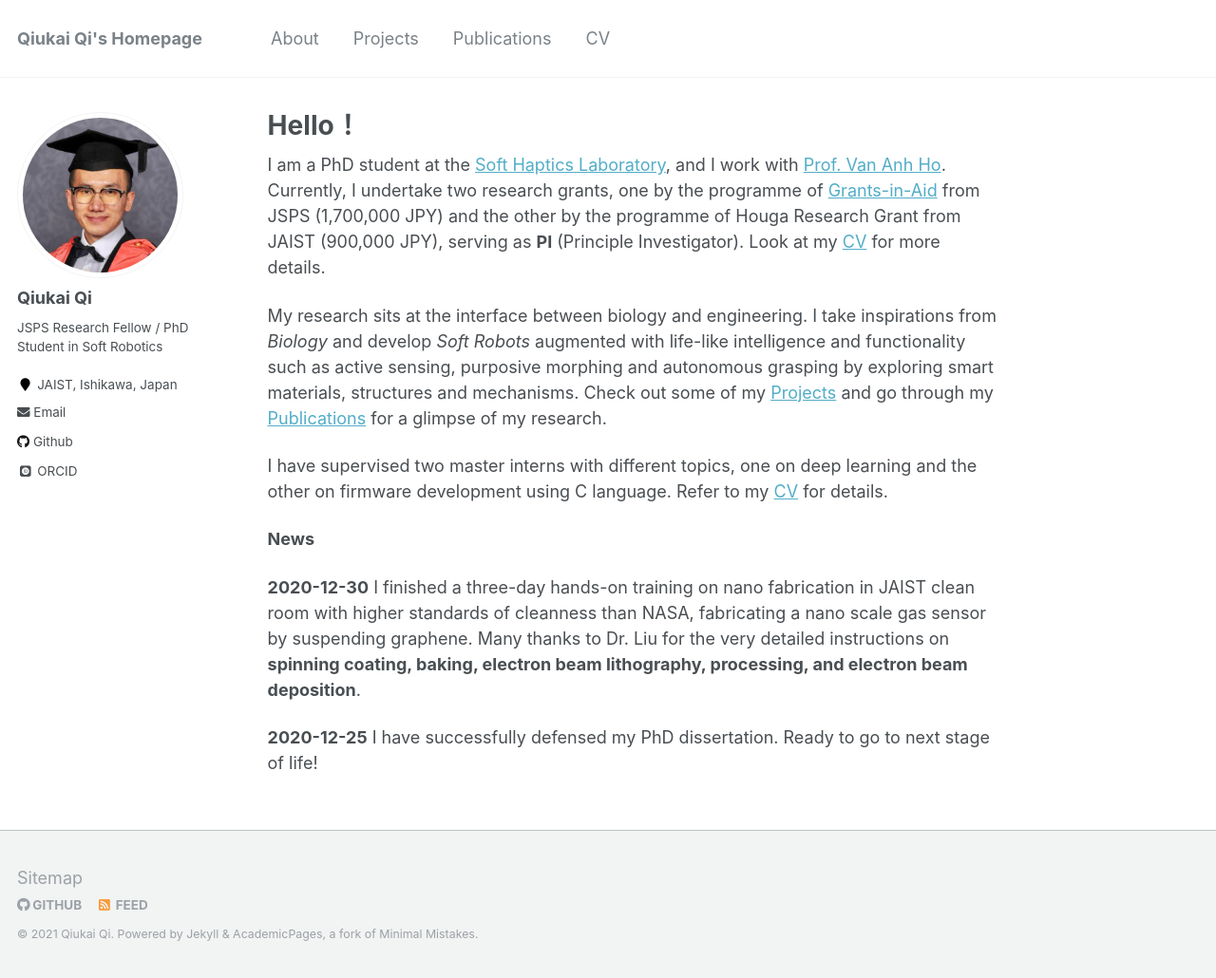
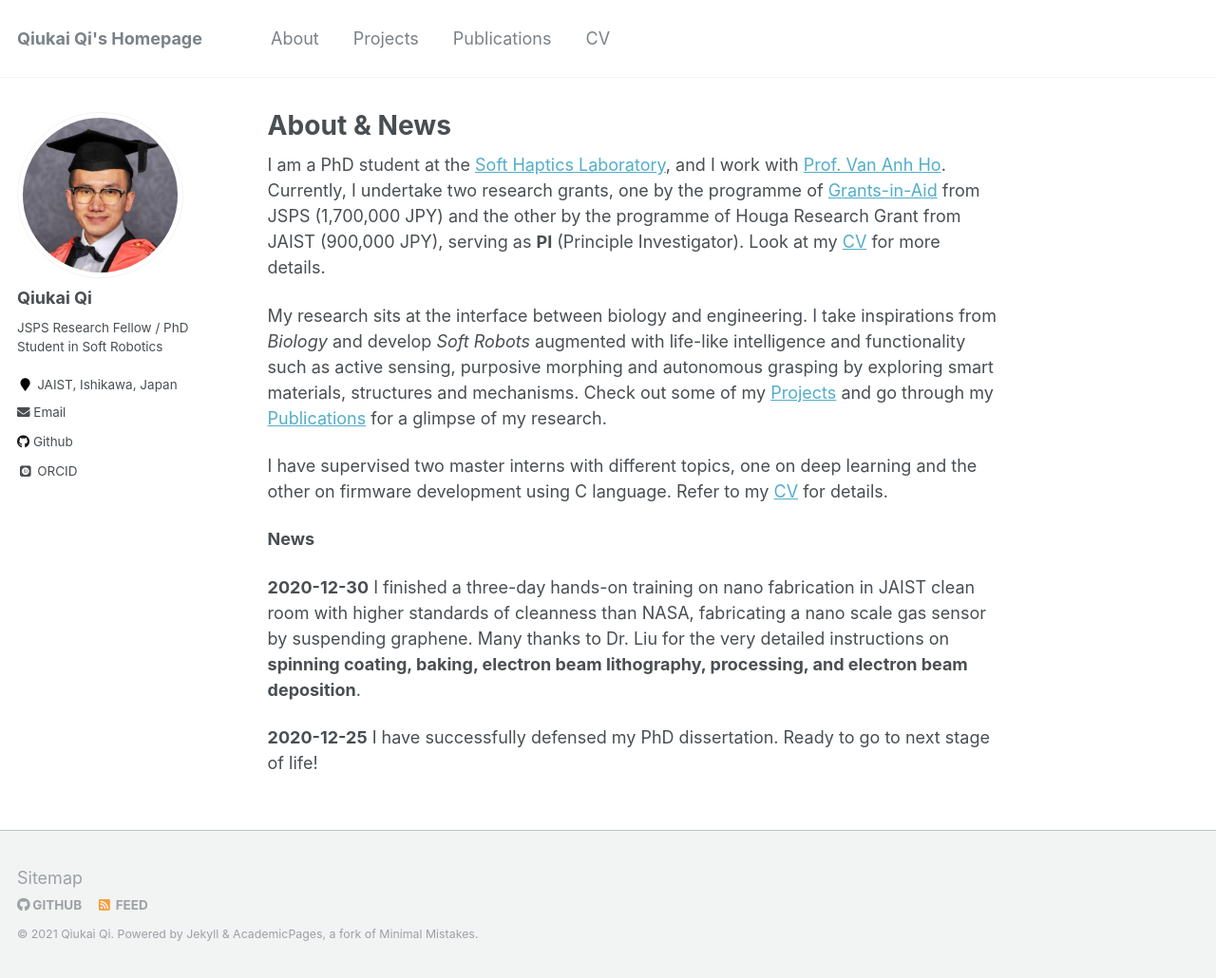
Before and after one commit to QiukaiQi/qiukaiqi.github.io, a Jekyll site: the page built from _pages/about.md, in a window 1280 px wide and 1030 px high. Shown: the whole window at 95% size. Built offline with Jekyll 4.4.1, drawn with Linux system fonts in a browser that asks for light colours; some web fonts are replaced.

Commit message:
Update about.md

```diff
--- a/_pages/about.md
+++ b/_pages/about.md
@@ -1,6 +1,6 @@
 ---
 permalink: /
-title: "Hello！"
+title: "About & News"
 excerpt: "About me"
 author_profile: true
 redirect_from:
```
